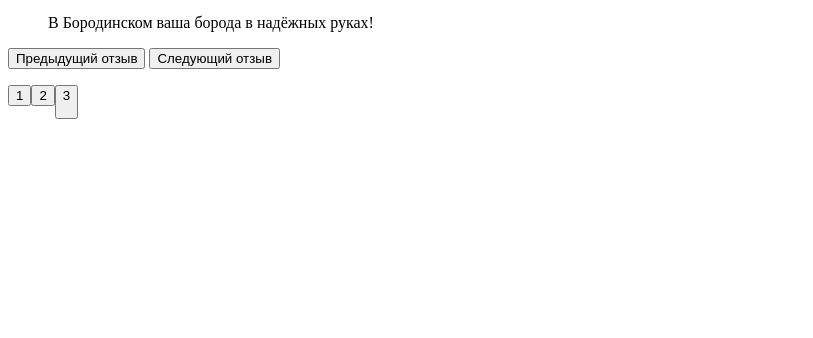
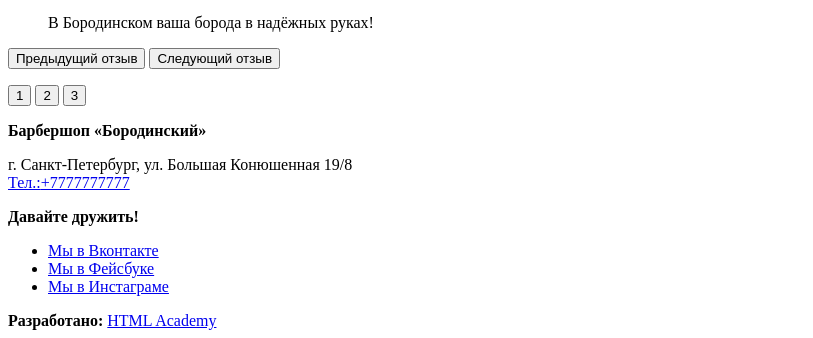
Before and after one commit to marsblinova/proj-barb, a plain HTML site: page source/index.html in a window 1280 px wide. Shown: the part 1548-1886 px from the top of the page, without its empty margins (0-813 px from the left). Before the commit the page ends 1683 px from the top, so only its background shows below. Drawn offline with Linux system fonts and the light colour scheme.

Commit message:
Added footer

```diff
--- a/source/index.html
+++ b/source/index.html
@@ -153,11 +153,43 @@
           <button class="reviews__next" type="button">Следующий отзыв</button>
         </div>
         <p class="reviews__toggles slider__toggles">
-          <button class="slider__toggle" type="button">1</button:b>
-          <button class="slider__toggle" type="button">2</button:b>
-          <button class="slider__toggle" type="button">3</button:b>
+          <button class="slider__toggle" type="button">1</button>
+          <button class="slider__toggle" type="button">2</button>
+          <button class="slider__toggle" type="button">3</button>
         </p>
       </div>
     </section>
 
+    <footer class="page-footer">
+      <div class="page-footer__wrapper">
+        <div class="page-footer__contacts contacts">
+          <b class="contacts__title">Барбершоп «Бородинский»</b>
+          <p class="contacts__text">
+            г. Санкт-Петербург, ул. Большая Конюшенная 19/8<br>
+            <a href="tel:+7777777777" class="contacts__phone">
+              <span class="contacts__phone-mobile">Тел.:</span>+7777777777
+            </a>
+          </p>
+        </div>
+        <div class="page-footer__social social">
+          <b class="social__title">Давайте дружить!</b>
+          <ul class="social__list">
+            <li class="social__item">
+              <a href="https://vk.com" class="social__link social__link--vkontakte">Мы в Вконтакте</a>
+            </li>
+            <li class="social__item">
+              <a class="social__link social__link--facebook" href="https://www.facebook.com">Мы в Фейсбуке</a>
+            </li>
+            <li class="social__item">
+              <a class="social__link social__link--instagram" href="https://www.instagram.com">Мы в Инстаграме</a>
+            </li>
+          </ul>
+        </div>
+        <div class="page-footer__copyright copyright">
+          <b class="copyright__text">Разработано:</b>
+          <a href="https://htmlacademy.ru" class="button copyright__link">HTML Academy</a>
+        </div>
+      </div>
+    </footer>
+
   </main>
```
